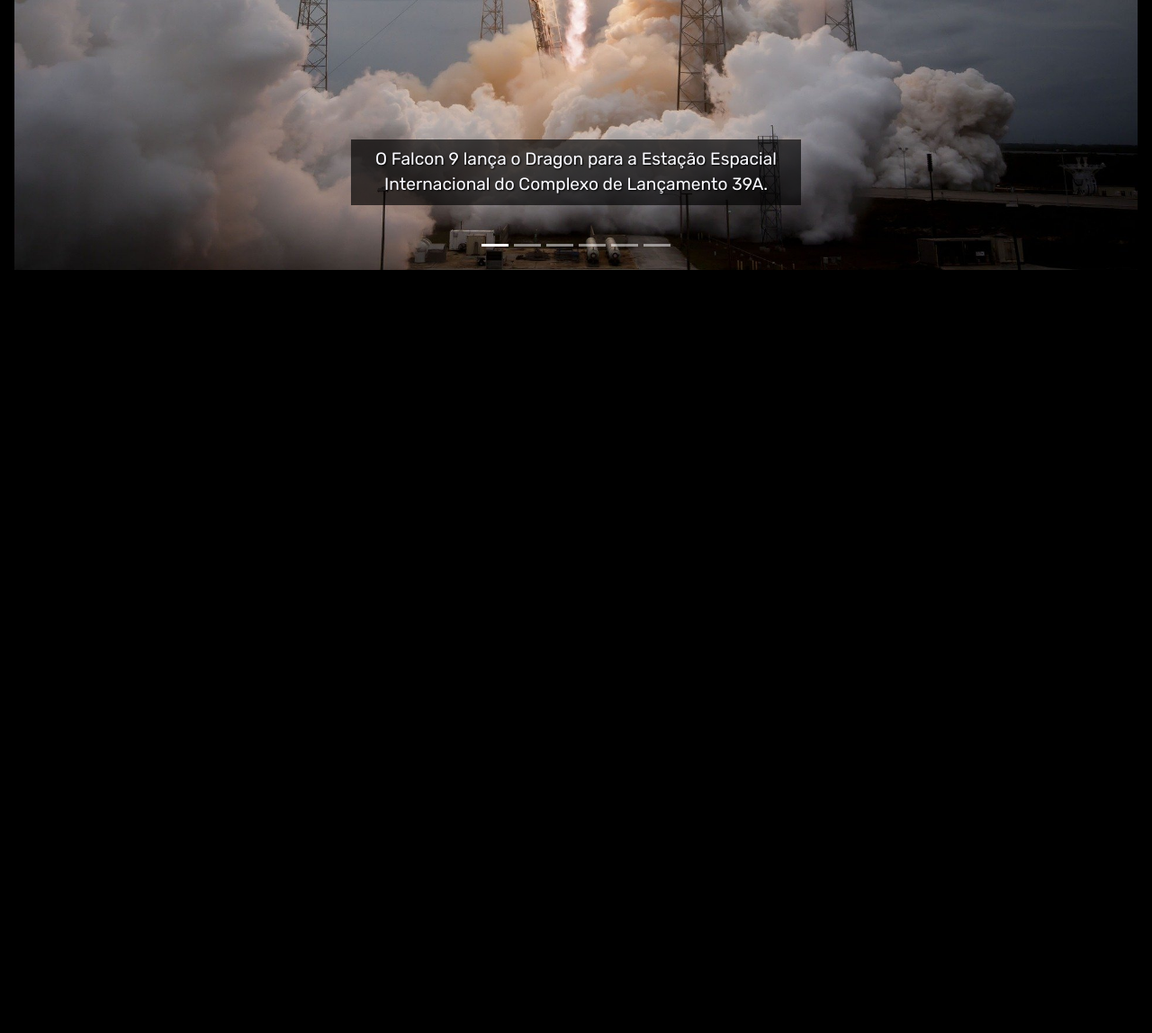
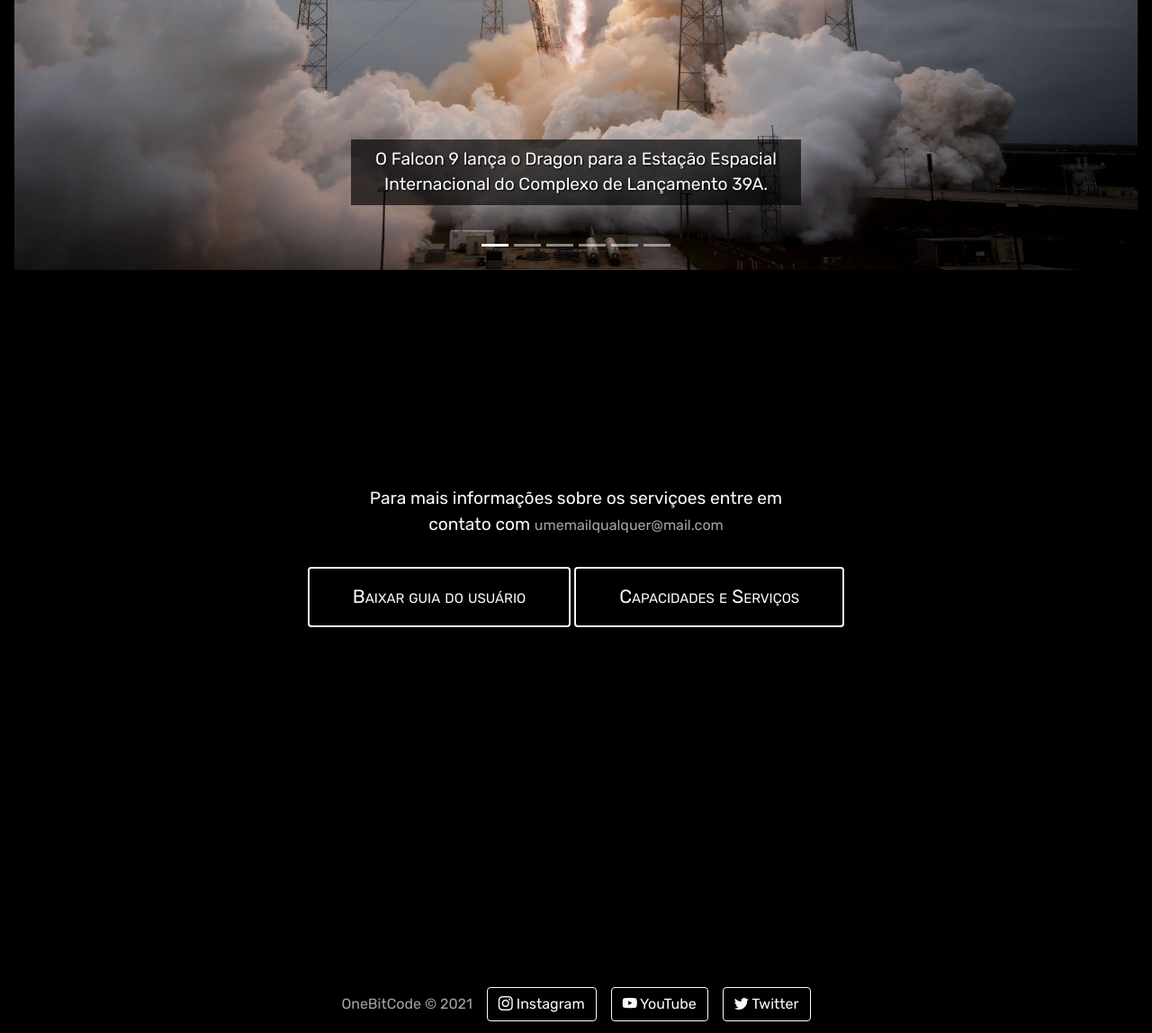
Before and after one commit to joaoeduardogomes/curso-fullstack-onebitcode, a plain HTML site: page 04 Bootstrap/ex02 - projeto final; spaceX/src/pages/falcon9.html in a window 1280 px wide. Shown: the part 3963-5111 px from the top of the page at 90% size. Before the commit the page ends 4263 px from the top, so only its background shows below. Drawn offline with nearby package versions, Linux system fonts and the light colour scheme.

Commit message:
falcon9 - css done
stil have to work on the text animations.

```diff
--- a/04 Bootstrap/ex02 - projeto final; spaceX/src/pages/falcon9.html
+++ b/04 Bootstrap/ex02 - projeto final; spaceX/src/pages/falcon9.html
@@ -262,6 +262,27 @@
             </div>
     </section>
 
+    <section class="container-fluid secao" id="falcon-secao6">
+        <div class="text-center">
+            <p class="texto m-auto">Para mais informações sobre os serviçoes entre em contato com <a href="mailto:umemailqualquer@mail.com">umemailqualquer@mail.com</a></p>
+            <button class="btn btn-outline-light botao">Baixar guia do usuário</button>
+            <button class="btn btn-outline-light botao">Capacidades e Serviços</button>
+        </div>
+    </section>
+
+    <footer class="container-fluid footer">
+        <span class="footer-texto">OneBitCode © 2021</span>
+        <a href="#" target="_blank" class="btn btn-outline-light footer-botao">
+            <i class="bi bi-instagram"></i> Instagram
+        </a>
+        <a href="#" class="btn btn-outline-light footer-botao">
+            <i class="bi bi-youtube"></i> YouTube
+        </a>
+        <a href="#" class="btn btn-outline-light footer-botao">
+            <i class="bi bi-twitter"></i> Twitter
+        </a>
+    </footer>
+
 
     <!-- Bootstrap JS: -->
     <script src="https://cdn.jsdelivr.net/npm/bootstrap@5.1.3/dist/js/bootstrap.bundle.min.js"
--- a/04 Bootstrap/ex02 - projeto final; spaceX/src/style/scss/pages/falcon9.scss
+++ b/04 Bootstrap/ex02 - projeto final; spaceX/src/style/scss/pages/falcon9.scss
@@ -123,3 +123,13 @@ td {
         padding: 0.5rem;
     }
 }
+
+#falcon-secao6 {
+    div {
+        padding-top: 15rem;
+    }
+    a {
+        color: $cor-copyright;
+        text-decoration: none;
+    }
+}
--- a/04 Bootstrap/ex02 - projeto final; spaceX/src/style/scss/variables/common.scss
+++ b/04 Bootstrap/ex02 - projeto final; spaceX/src/style/scss/variables/common.scss
@@ -55,6 +55,10 @@ p:not(.texto), .botao {
         font-size: 1.3rem;
         padding: 1rem 3rem;
         margin-top: 2rem;
+        border: 2px solid $cor-texto;
+        &:hover {
+            background-color: $cor-texto;
+        }
     }
 }
 
```
Also changed, not shown: 04 Bootstrap/ex02 - projeto final; spaceX/src/style/css/style.css, 1 other file.
